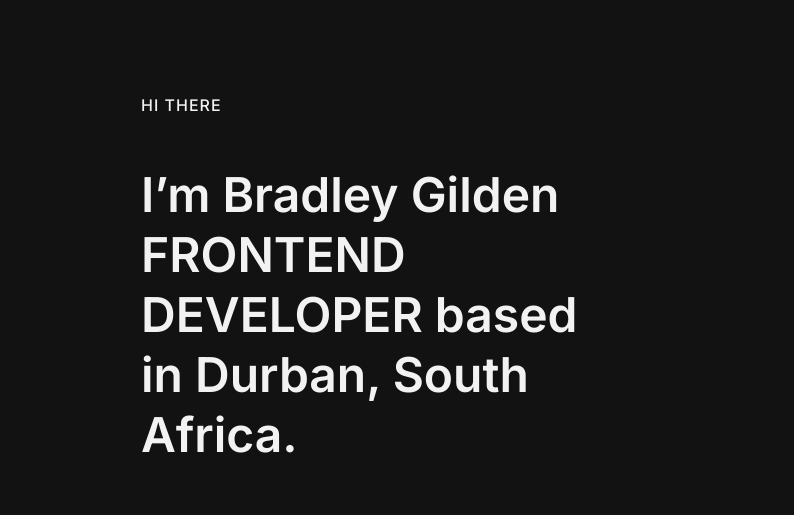
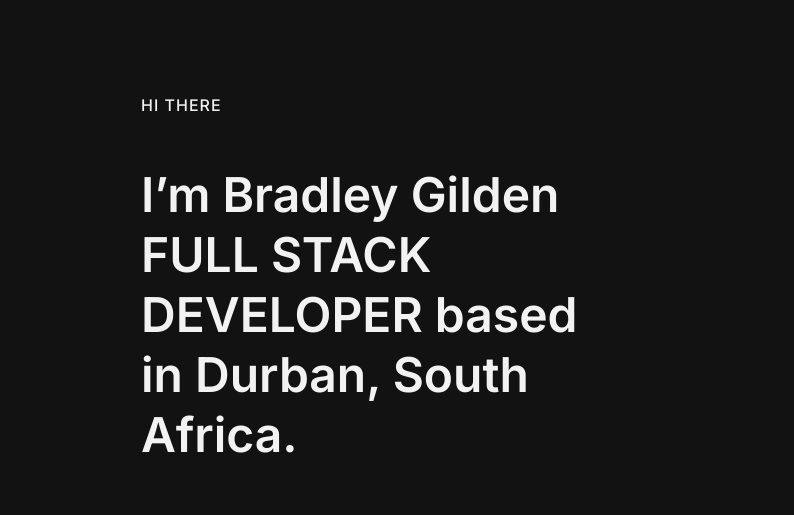
Before and after one commit to BradleyGilden/CODSOFT, a plain HTML site: page Level_1/Portfolio/index.html in a window 1280 px wide. Shown: the part 105-620 px from the top of the page, 486-1280 px from the left. Drawn offline with nearby package versions, Linux system fonts and the light colour scheme.

Commit message:
minor fixes

```diff
--- a/Level_1/Portfolio/index.html
+++ b/Level_1/Portfolio/index.html
@@ -84,7 +84,7 @@
               <h1>
                 <span>HI THERE</span>
                 I’m Bradley Gilden <br />
-                FRONTEND DEVELOPER based in Durban, South Africa.
+                FULL STACK DEVELOPER based in Durban, South Africa.
               </h1>
               <ul class="pf-numbervalulist">
                 <li>
```
